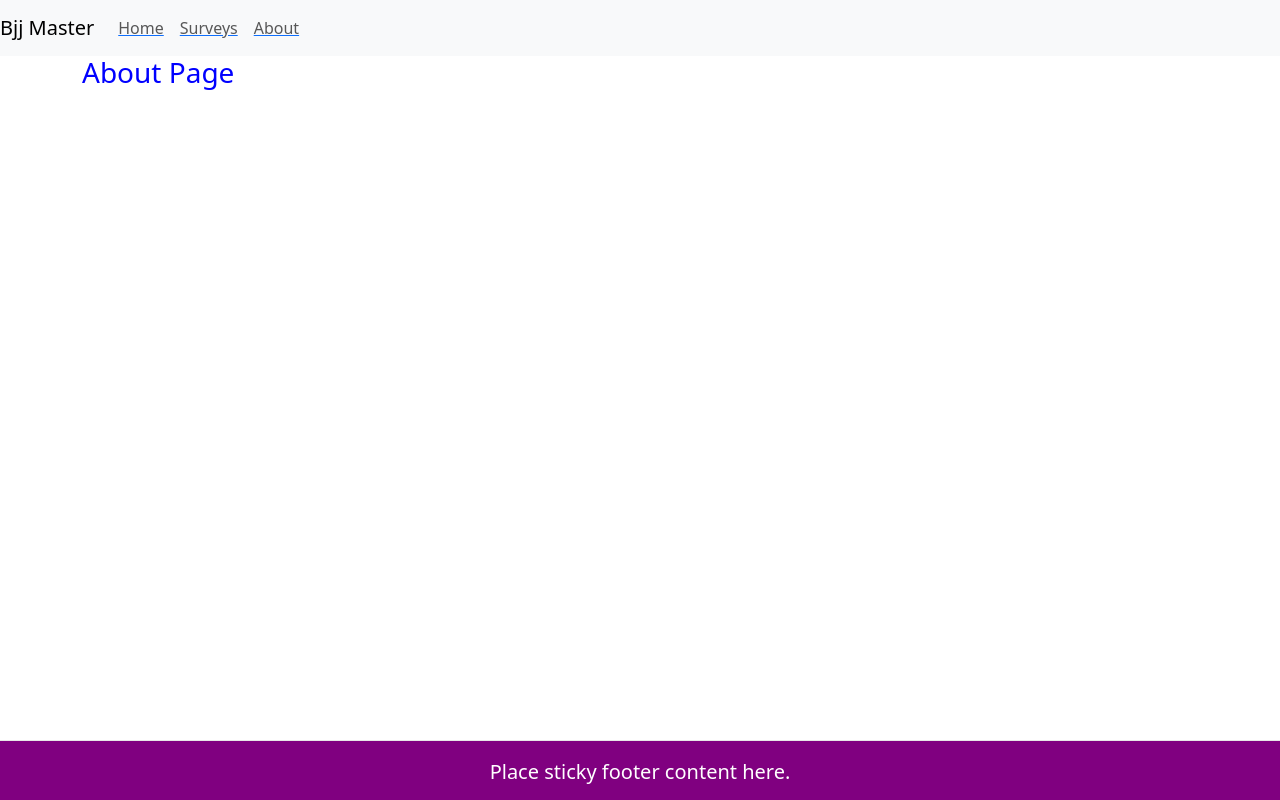
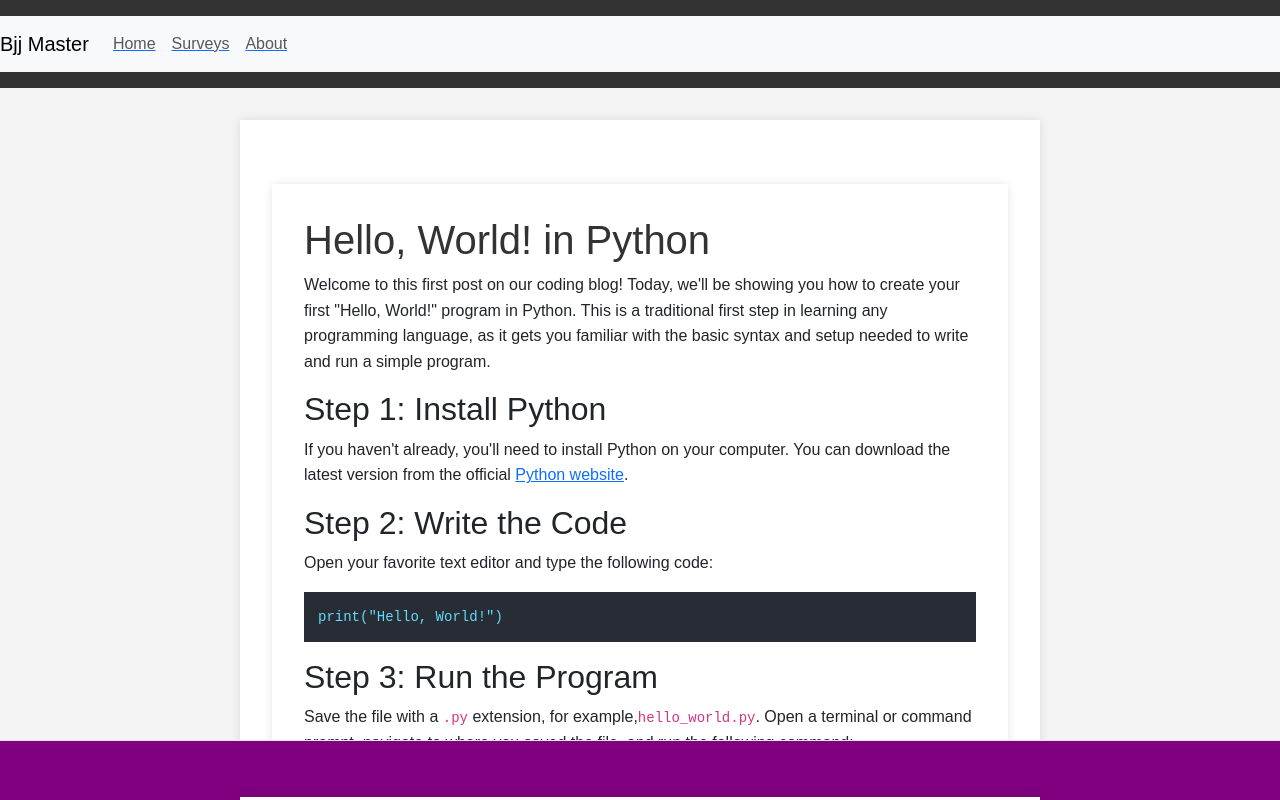
Before and after one commit to evatikiotis/Jiu-Jitsu-Surveys, a Next.js app in the folder FE-surveys-webapp/: page /about in a window 1280 px wide. Shown: the top 800 px of the page. Built offline with nearby package versions, Linux system fonts and the light colour scheme.

Commit message:
blog post page

```diff
--- a/FE-surveys-webapp/src/pages/about/index.tsx
+++ b/FE-surveys-webapp/src/pages/about/index.tsx
@@ -1,7 +1,63 @@
 export default function About() {
   return (
     <div>
-      <h3 className="blue-colorr">About Page</h3>
+
+      <div className="container">
+
+        <article>
+
+          <h1>Hello, World! in Python</h1>
+
+          <p>Welcome to this first post on our coding blog! Today, we'll
+            be showing you how to create your first
+            "Hello,
+            World!" program in Python. This is a traditional first step
+            in learning any programming language, as it
+            gets you
+            familiar with the basic syntax and setup needed to write and
+            run a simple program.</p>
+
+
+
+          <h2>Step 1: Install Python</h2>
+
+          <p>If you haven't already, you'll need to install Python on your
+            computer. You can download the latest
+            version from
+            the official <a href="https://www.python.org/downloads/">Python
+              website</a>.</p>
+
+
+
+          <h2>Step 2: Write the Code</h2>
+
+          <p>Open your favorite text editor and type the following code:</p>
+          <pre><code>print("Hello, World!")</code></pre>
+
+
+
+          <h2>Step 3: Run the Program</h2>
+
+          <p>Save the file with a <code>.py</code> extension, for example,
+            <code>hello_world.py</code>. Open a
+            terminal or
+            command prompt, navigate to where you saved the file, and
+            run the following command:
+          </p>
+
+          <pre><code>python hello_world.py</code></pre>
+
+
+
+          <p>You should see the text <code>Hello, World!</code> printed to
+            the screen.</p>
+
+
+
+          <a href="#" class="cta-button">Read More Tutorials</a>
+        </article>
+
+      </div>
     </div>
   );
 }
--- a/FE-surveys-webapp/src/styles/GlobalStyles.tsx
+++ b/FE-surveys-webapp/src/styles/GlobalStyles.tsx
@@ -13,6 +13,62 @@ export default function GlobalStyles() {
             color: blue;
           }
 
+          body {
+            font-family: Arial, sans-serif;
+            margin: 0;
+            padding: 0;
+            background-color: #f4f4f4;
+       }
+        header {
+            background-color: #333;
+            color: #fff;
+            padding: 1em 0;
+            text-align: center;
+       }
+        .container {
+            max-width: 800px;
+            margin: 2em auto;
+            padding: 2em;
+            background-color: #fff;
+            box-shadow: 0 0 10px rgba(0, 0, 0, 0.1);
+       }
+        h1 {
+            color: #333;
+       }
+        p {
+            line-height: 1.6;
+       }
+        pre {
+            background-color: #282c34;
+            color: #61dafb;
+            padding: 1em;
+            overflow-x: auto;
+       }
+        code {
+            font-family: 'Courier New', Courier, monospace;
+       }
+        footer {
+            text-align: center;
+            padding: 1em 0;
+            background-color: #333;
+            color: #fff;
+       }
+        .cta-button {
+            display: inline-block;
+            padding: 10px 20px;
+            margin: 20px 0;
+            background-color: #61dafb;
+            color: #fff;
+            text-decoration: none;
+            border-radius: 5px;
+            transition: background-color 0.3s;
+       }
+        .cta-button:hover {
+            background-color: #21a1f1;
+       }
+
+
+
       `}
     </style>
   );
--- /dev/null
+++ b/FE-surveys-webapp/test.html
@@ -0,0 +1,220 @@
+`<!DOCTYPE html>
+
+<html lang="en">
+
+    <head>
+
+        <meta charset="UTF-8">
+
+        <meta name="viewport" content="width=device-width, initial-scale=1.0">
+        <title>Coding Blog - Hello World in Python</title>
+
+        <style>
+        body {
+
+            font-family: Arial, sans-serif;
+
+            margin: 0;
+
+            padding: 0;
+
+            background-color: #f4f4f4;
+
+        }
+
+
+
+        header {
+
+            background-color: #333;
+
+            color: #fff;
+
+            padding: 1em 0;
+
+            text-align: center;
+
+        }
+
+
+
+        .container {
+
+            max-width: 800px;
+
+            margin: 2em auto;
+
+            padding: 2em;
+
+            background-color: #fff;
+
+            box-shadow: 0 0 10px rgba(0, 0, 0, 0.1);
+
+        }
+
+
+
+        h1 {
+
+            color: #333;
+
+        }
+
+
+
+        p {
+
+            line-height: 1.6;
+
+        }
+
+
+
+        pre {
+
+            background-color: #282c34;
+
+            color: #61dafb;
+
+            padding: 1em;
+
+            overflow-x: auto;
+
+        }
+
+
+
+        code {
+
+            font-family: 'Courier New', Courier, monospace;
+
+        }
+
+
+
+        footer {
+
+            text-align: center;
+
+            padding: 1em 0;
+
+            background-color: #333;
+
+            color: #fff;
+
+        }
+
+
+
+        .cta-button {
+
+            display: inline-block;
+
+            padding: 10px 20px;
+
+            margin: 20px 0;
+
+            background-color: #61dafb;
+
+            color: #fff;
+
+            text-decoration: none;
+
+            border-radius: 5px;
+
+            transition: background-color 0.3s;
+
+        }
+
+
+
+        .cta-button:hover {
+
+            background-color: #21a1f1;
+
+        }
+    </style>
+    </head>
+
+    <body>
+
+
+
+        <header>
+
+            <h1>Coding Blog</h1>
+
+        </header>
+
+
+
+        <div class="container">
+
+            <article>
+
+                <h1>Hello, World! in Python</h1>
+
+                <p>Welcome to this first post on our coding blog! Today, we'll
+                    be showing you how to create your first
+                    "Hello,
+                    World!" program in Python. This is a traditional first step
+                    in learning any programming language, as it
+                    gets you
+                    familiar with the basic syntax and setup needed to write and
+                    run a simple program.</p>
+
+
+
+                <h2>Step 1: Install Python</h2>
+
+                <p>If you haven't already, you'll need to install Python on your
+                    computer. You can download the latest
+                    version from
+                    the official <a href="https://www.python.org/downloads/">Python
+                        website</a>.</p>
+
+
+
+                <h2>Step 2: Write the Code</h2>
+
+                <p>Open your favorite text editor and type the following code:</p>
+                <pre><code>print("Hello, World!")</code></pre>
+
+
+
+                <h2>Step 3: Run the Program</h2>
+
+                <p>Save the file with a <code>.py</code> extension, for example,
+                    <code>hello_world.py</code>. Open a
+                    terminal or
+                    command prompt, navigate to where you saved the file, and
+                    run the following command:
+                </p>
+
+                <pre><code>python hello_world.py</code></pre>
+
+
+
+                <p>You should see the text <code>Hello, World!</code> printed to
+                    the screen.</p>
+
+
+
+                <a href="#" class="cta-button">Read More Tutorials</a>
+            </article>
+
+        </div>
+
+
+
+        <footer>
+
+            <p>&copy; 2023 Coding Blog. All rights reserved.</p>
+
+        </footer>
+
+
+
+    </body>
+
+</html>`
```
Also changed, not shown: 1 other file (tests, documents, lock files or other folders). Lines whose indentation alone changed are shown as unchanged.
